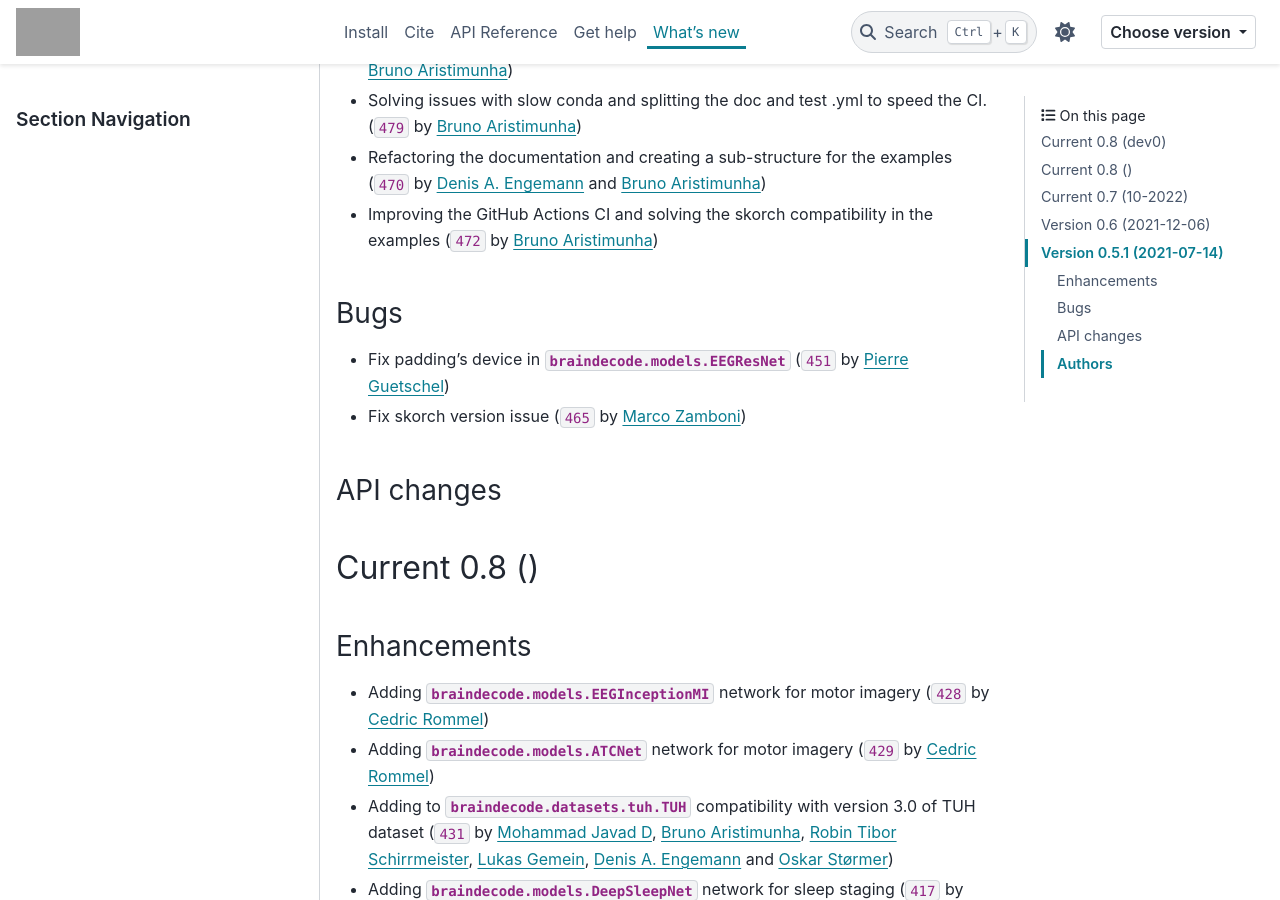
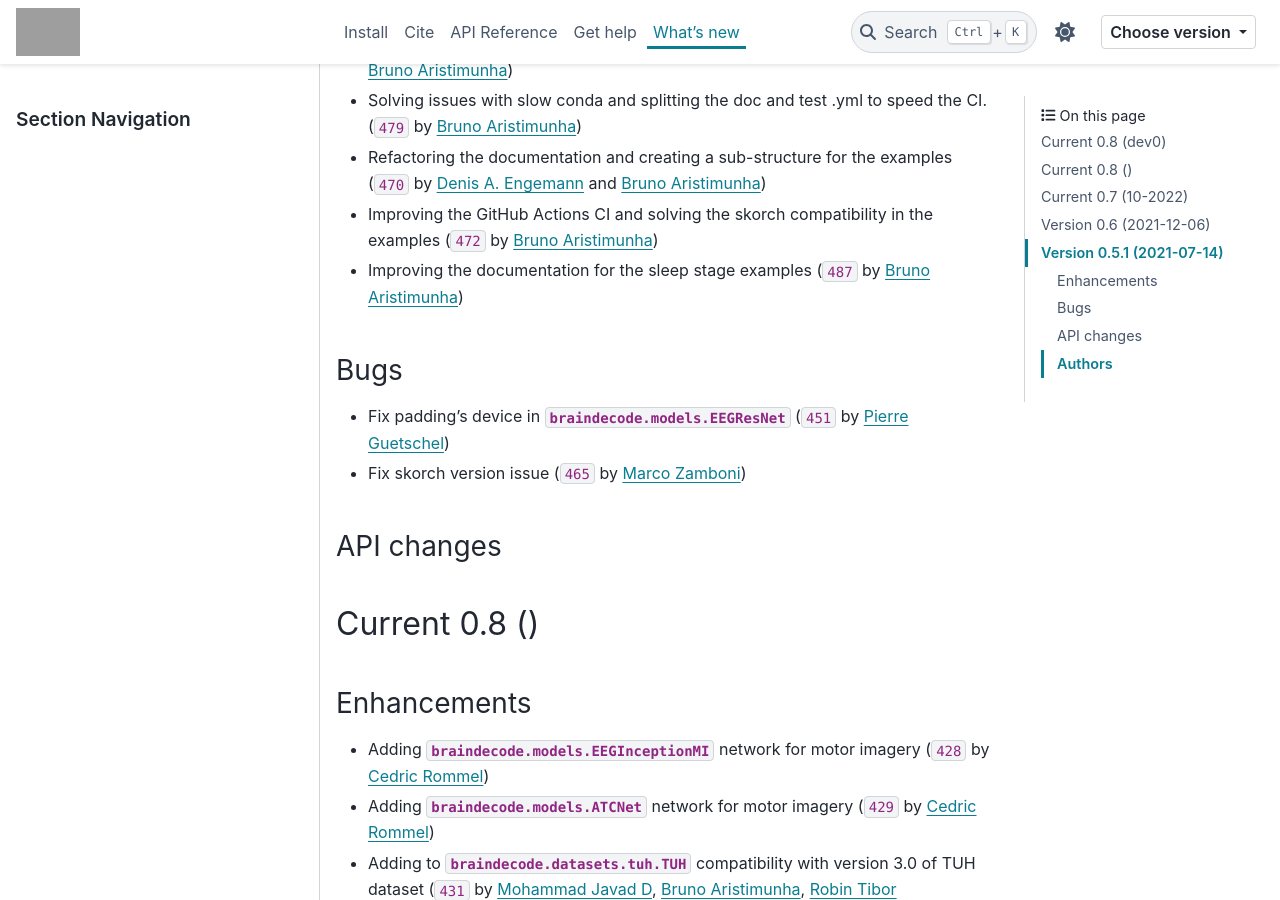
Before and after one commit to braindecode/braindecode, a Sphinx documentation site: the page built from docs/whats_new.rst, in a window 1280 px wide and 900 px high, scrolled down 373 px. Built offline with Sphinx 7.4.7 and the PyData theme 0.15.4, drawn with Linux system fonts in a browser that asks for light colours; pages that are not in the unit, such as notebooks, are missing from menus; comment, search, counter and statistics services are not loaded; cross-references to code outside the pages are shown as plain code; grey boxes are pictures that could not be loaded.

Commit message:
Updating whats_new file

```diff
--- a/docs/whats_new.rst
+++ b/docs/whats_new.rst
@@ -28,6 +28,7 @@ Enhancements
 - Solving issues with slow conda and splitting the doc and test .yml to speed the CI. (:gh:`479` by `Bruno Aristimunha`_)
 - Refactoring the documentation and creating a sub-structure for the examples (:gh:`470` by `Denis A. Engemann`_ and `Bruno Aristimunha`_)
 - Improving the GitHub Actions CI and solving the skorch compatibility in the examples (:gh:`472` by `Bruno Aristimunha`_)
+- Improving the documentation for the sleep stage examples (:gh:`487` by `Bruno Aristimunha`_)
 
 Bugs
 ~~~~
```
